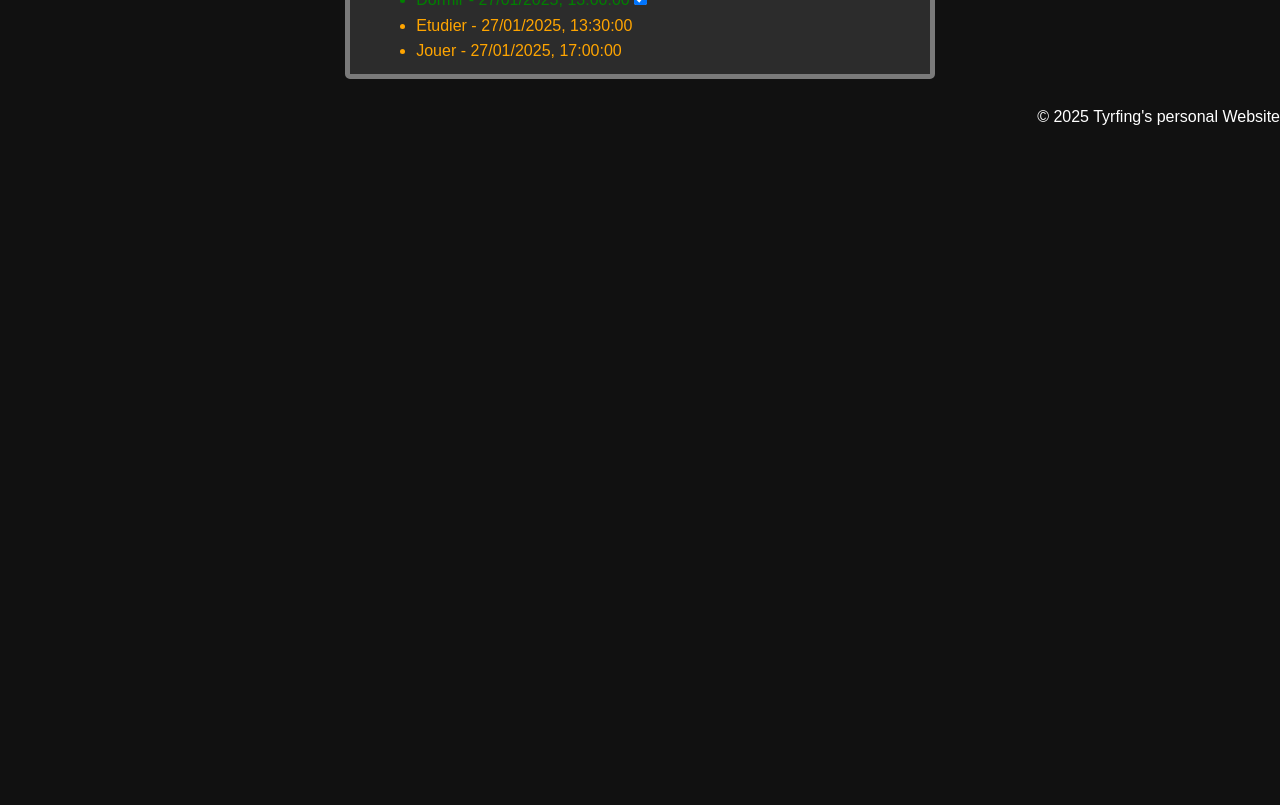
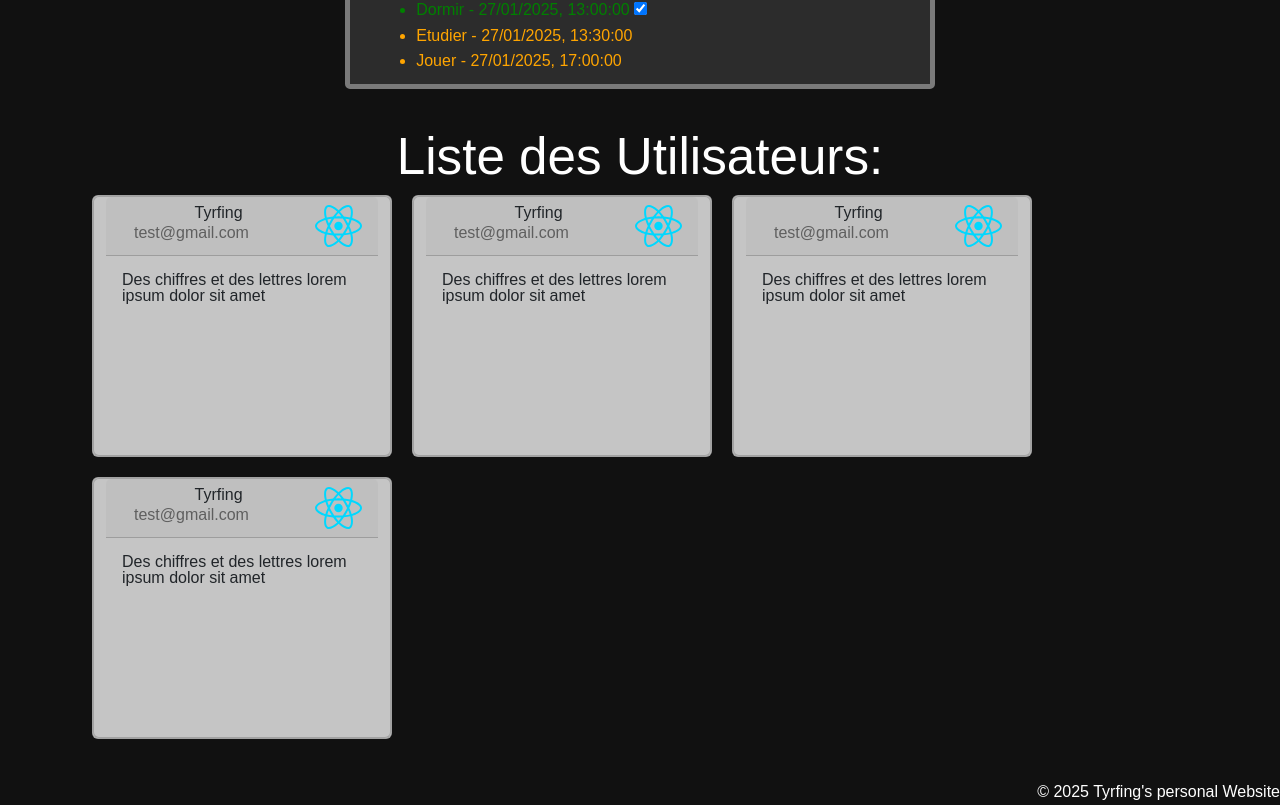
Before and after one commit to xsium/React, a React (Vite) app: page / in a window 1280 px wide. Shown: the part 680-1485 px from the top of the page. Before the commit the page ends 810 px from the top, so only its background shows below. Built offline with nearby package versions, Linux system fonts and the light colour scheme.

Commit message:
ajout userCard

```diff
--- a/src/App.css
+++ b/src/App.css
@@ -25,14 +25,6 @@ a:hover {
   color: #535bf2;
 }
 
-.card{
-  background-color: #c5c5c5;
-  padding: 2em;
-  min-height: 260px;
-  margin: 15px;
-  min-width: 200px;
-
-}
 button {
   border-radius: 8px;
   border: 1px solid transparent;
@@ -54,6 +46,10 @@ button:focus-visible {
   outline: 4px auto -webkit-focus-ring-color;
 }
 
+
+/*------------ section css end ------------*/
+
+/*------------ todolist css start ------------*/
 .todolist{
   background-color: #2c2c2c;
   border-radius: 5px;
@@ -71,4 +67,4 @@ button:focus-visible {
 .orange{
   color: orange;
 }
-/*------------ section css end ------------*/
+/*------------ todolist css end ------------*/
--- a/src/App.jsx
+++ b/src/App.jsx
@@ -1,6 +1,7 @@
 import React from 'react'
 import './App.css'
-//import Card from './Card.jsx'
+import Card from './Card.jsx'
+import reactlogo from './assets/react.svg'
 
 const Todos = [
   { task: 'Manger', date: '27/01/2025, 12:00:00', task_check: true },
@@ -65,6 +66,13 @@ function Article(){
   );
 }
 
+const Users = [
+  { pseudo: 'Tyrfing', mail: 'test@gmail.com', image: reactlogo , description: "Des chiffres et des lettres lorem ipsum dolor sit amet"},
+  { pseudo: 'Tyrfing', mail: 'test@gmail.com', image: reactlogo , description: "Des chiffres et des lettres lorem ipsum dolor sit amet"},
+  { pseudo: 'Tyrfing', mail: 'test@gmail.com', image: reactlogo , description: "Des chiffres et des lettres lorem ipsum dolor sit amet"},
+  { pseudo: 'Tyrfing', mail: 'test@gmail.com', image: reactlogo , description: "Des chiffres et des lettres lorem ipsum dolor sit amet"},
+];
+
 function App() {
 
   return (
@@ -73,6 +81,20 @@ function App() {
       <div className='mx-auto container'>
       <Article />
       </div>
+      <div className='mx-auto container card-user'>
+      <h1>Liste des Utilisateurs:</h1>
+        <div className='card-list'>
+          {Users.map((user, index) => (
+            <Card
+              key={index}
+              pseudo={user.pseudo}
+              mail={user.mail}
+              image={user.image}
+              description={user.description}
+            />
+          ))}
+        </div>
+      </div>
     </section>
     </>
   );
--- /dev/null
+++ b/src/Card.css
@@ -0,0 +1,20 @@
+.card-user{
+    display: flex;
+    flex-direction: column;
+    margin: 30px;;
+}
+article{
+    margin: 10px;
+}
+.card{
+    background-color: #c5c5c5;
+    min-height: 260px;
+    min-width: 200px;
+    max-width: 300px;
+
+}
+.card-list{
+    display: flex;
+    flex-direction: row;
+    flex-wrap: wrap;
+}
--- a/src/Card.jsx
+++ b/src/Card.jsx
@@ -1,42 +1,25 @@
-import reactlogo from './assets/react.svg'
-export default function Card() {
+import './Card.css'
+export default function Card({pseudo, mail, image, description}) {
 
   return (
     <>
-    <h2 className="text-center m-5">
-        Liste des TP React JS pour la formation CDA:
-      </h2>
-
-      <div className="container d-flex flex-row justify-content-start">
-        <div className="container col-sm-10 col-md-4 col-lg-2 card mb-2 p-2">
+    <article className='card'>
+        <div className="container card">
           <div className="card-header d-flex justify-content-between">
             <div className="container">
-              <h4 className="lh-1 card-title m-1 p-1">Exercice 1</h4>
-              <h5 className="lh-1 card-subtitle text-black-50">React JS</h5>
+              <h2 className="lh-1 card-title">{pseudo}</h2>
+              <h3 className="lh-1 card-subtitle text-black-50">{mail}</h3>
             </div>
-            <img className="w-25" src={reactlogo} alt="logo React" />
+            <img className="w-25" src={image} alt="image" />
           </div>
           <div className="card-body">
             <p className="lh-1 card-text">
-              TodoList React
+              {description}
             </p>
           </div>
-          <div className='card-footer'>
-            <div className="form-group mb-3 d-flex justify-content-end">
-              <form action="exo0.html">
-                <button
-                  type="submit"
-                  name="exo0"
-                  className="btn btn-success"
-                  value="1"
-                >
-                  Run Code
-                </button>
-              </form>
-            </div>
-          </div>
         </div>
-    </div>
+
+    </article>
     </>
 );
 }
--- a/src/main.jsx
+++ b/src/main.jsx
@@ -2,6 +2,7 @@ import { StrictMode } from 'react'
 import { createRoot } from 'react-dom/client'
 import './index.css'
 import App from './App.jsx'
+import App2 from './App.jsx'
 import Header from './Header.jsx'
 import Footer from './Footer.jsx'
 
```
